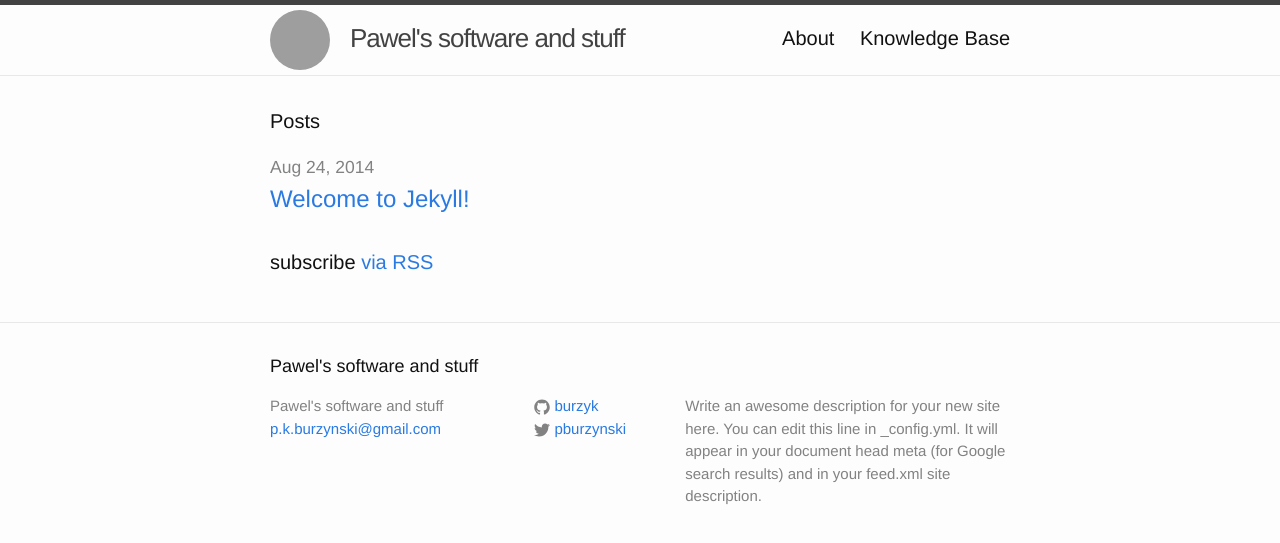
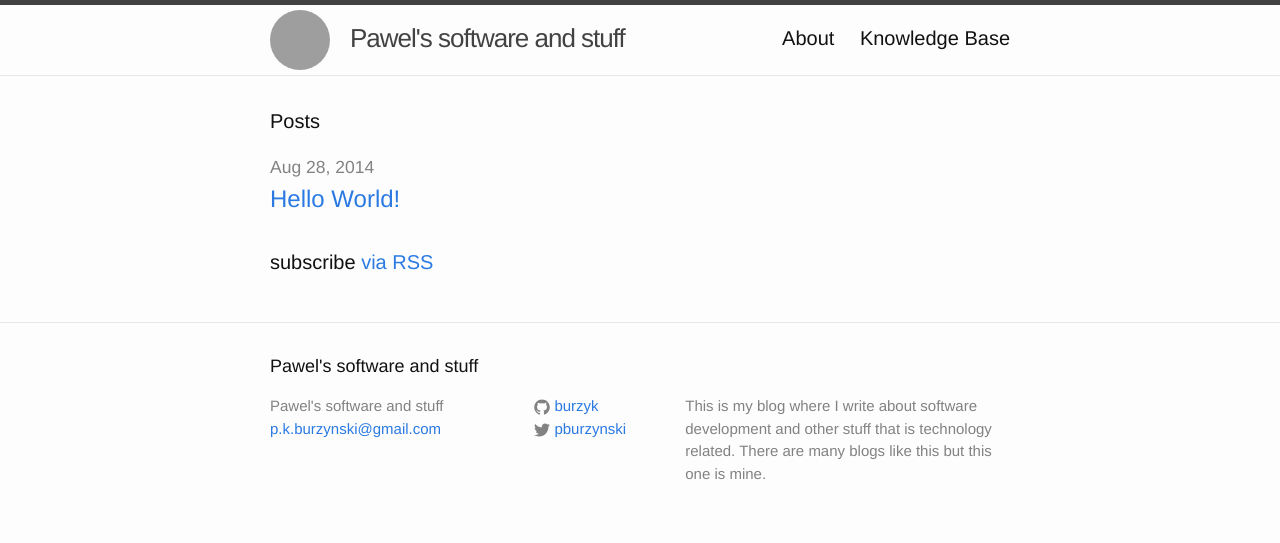
Before and after one commit to burzyk/burzyk, a Jekyll site: the page built from index.html, in a window 1280 px wide. Shown: the top 543 px of the page. Built offline with Jekyll 4.4.1, drawn with Linux system fonts in a browser that asks for light colours; grey boxes are pictures that could not be loaded.

Commit message:
Hello world post

```diff
--- a/_config.yml
+++ b/_config.yml
@@ -2,9 +2,8 @@
 title: Pawel's software and stuff
 email: p.k.burzynski@gmail.com
 description: > # this means to ignore newlines until "baseurl:"
-  Write an awesome description for your new site here. You can edit this
-  line in _config.yml. It will appear in your document head meta (for
-  Google search results) and in your feed.xml site description.
+  This is my blog where I write about software development and other stuff that is technology related.
+  There are many blogs like this but this one is mine.
 baseurl: "" # the subpath of your site, e.g. /blog/
 url: "http://yourdomain.com" # the base hostname & protocol for your site
 twitter_username: pburzynski
```
Also changed, not shown: _posts/2014-08-24-welcome-to-jekyll.markdown (deleted, +0 -25 lines), _posts/2014-08-28-Hello-World.md (added, +15 -0 lines).
